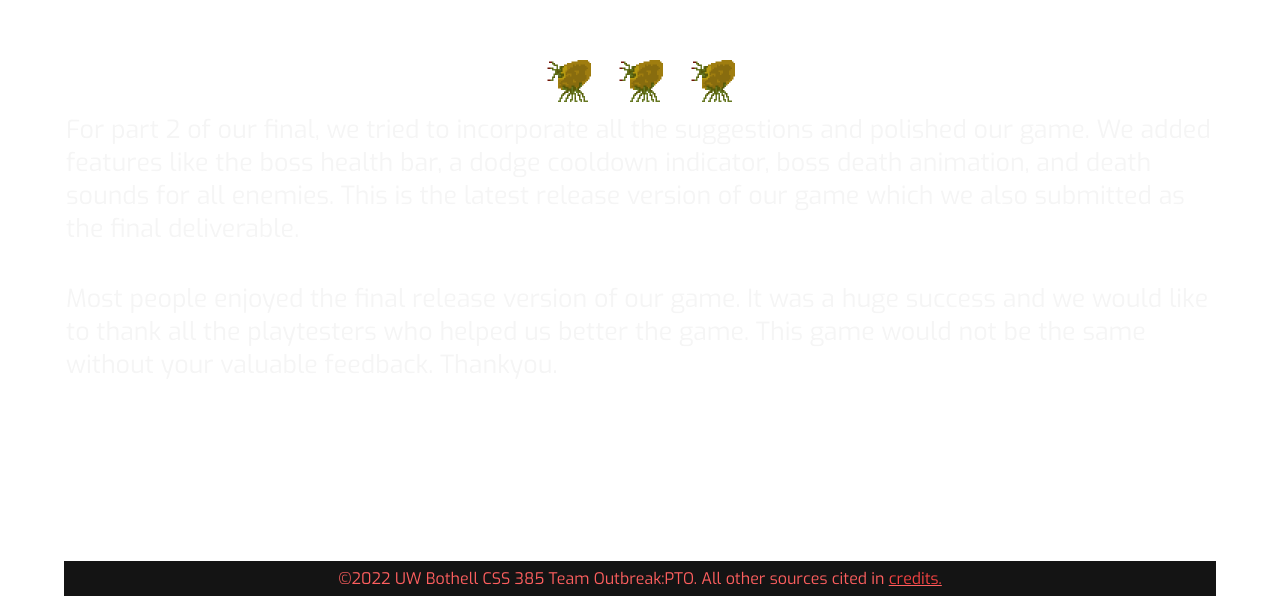
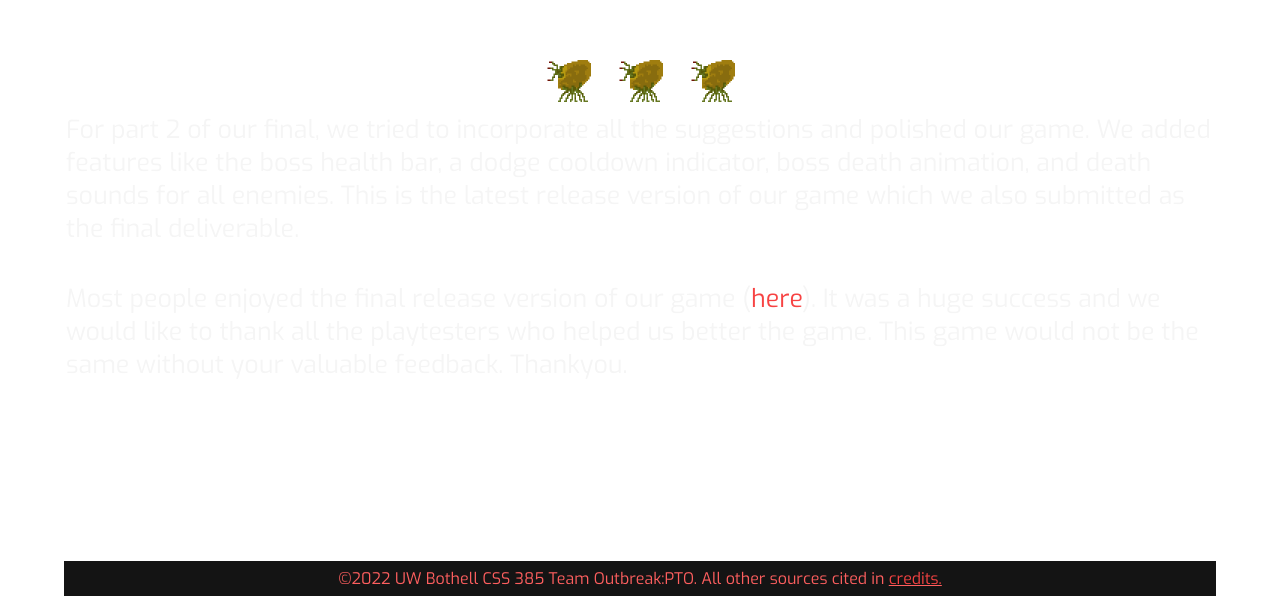
Before and after one commit to Viv-Hegde/OutbreakPTO-Website, a plain HTML site: page dev.html in a window 1280 px wide. Shown: the part 3223-3827 px from the top of the page. Drawn offline with Linux system fonts and the light colour scheme.

Commit message:
Added playtest report

```diff
--- a/dev.html
+++ b/dev.html
@@ -175,9 +175,9 @@
           also submitted as the final deliverable.
         </p>
         <br>
-        <p>Most people enjoyed the final release version of our game. It was a huge success and we would
-          like to thank all the playtesters who helped us better the game. This game would not be the same without your
-          valuable feedback. Thankyou.
+        <p>Most people enjoyed the final release version of our game (<a href="https://docs.google.com/spreadsheets/d/1rk3cs3csR2hbpCHnNv_6PdLGnEUQdnPRNAMPi_8zZzY/edit?usp=sharing" target="_blank">here</a>).
+          It was a huge success and we would like to thank all the playtesters who helped us better the game.
+          This game would not be the same without your valuable feedback. Thankyou.
         </p>
       </section>
     </section>
```
